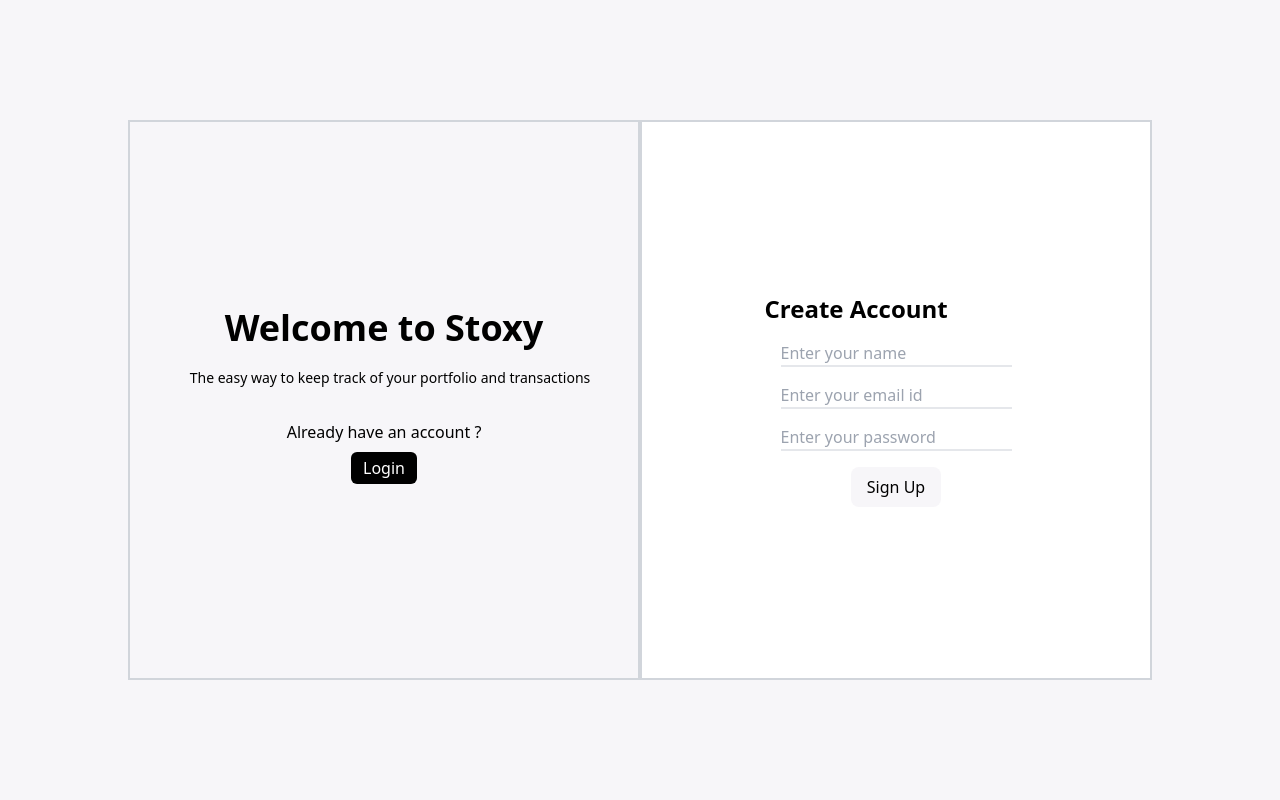
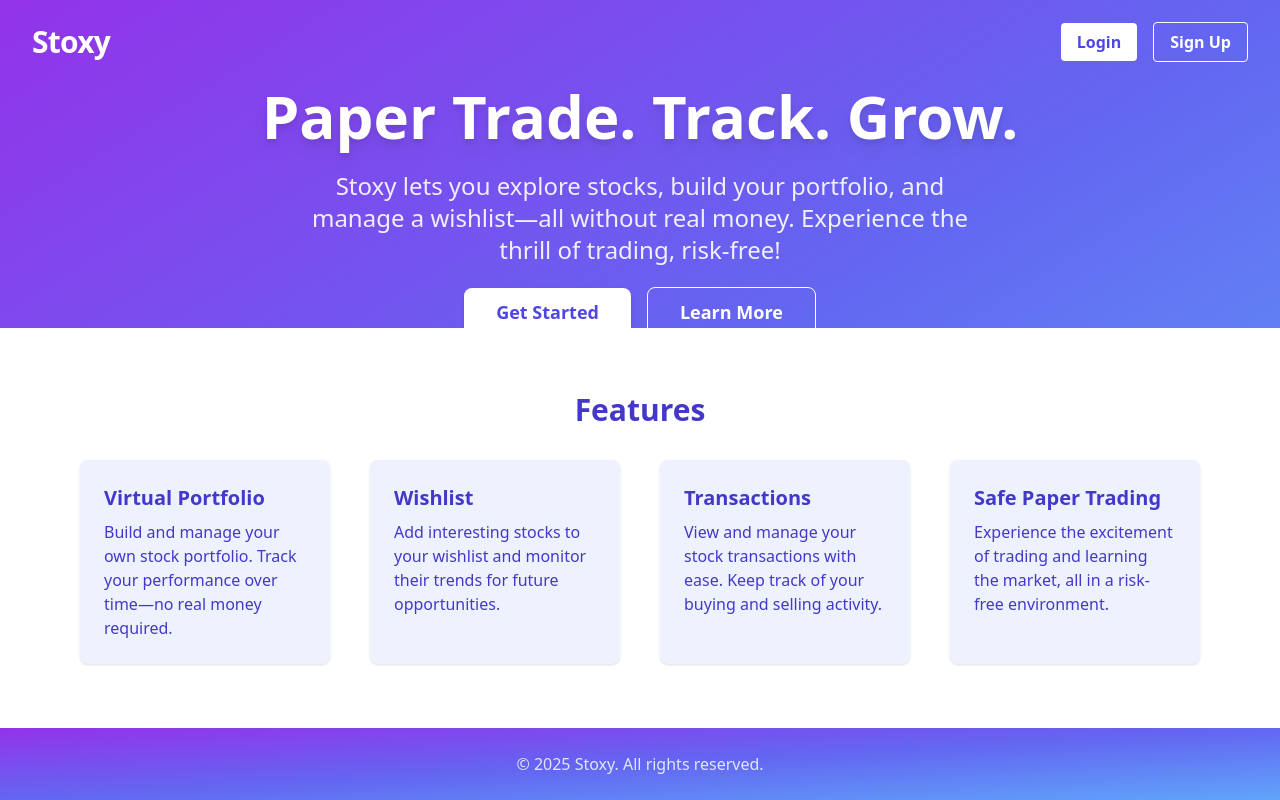
Before and after one commit to vimal-299/Stoxy, a React (Vite) app in the folder Client/: page / in a window 1280 px wide. Built offline with nearby package versions, Linux system fonts and the light colour scheme; the HTML template or start-up script is replaced by a standard one.

Commit message:
ui updated

```diff
--- a/Client/src/App.jsx
+++ b/Client/src/App.jsx
@@ -6,7 +6,8 @@ import Portfolio from "./components/portfolio"
 import Transactions from "./components/transactions"
 import Stockdetail from "./components/stockdetail"
 import Signup from './components/signup';
-import Login from './components/login'
+import Login from "./components/login"
+import Landing from './components/Landing';
 import { ValuesProvider } from './components/contexts';
 import { AuthProvider } from './components/AuthContext';
 import PrivateRoute from './components/PrivateRoute';
@@ -18,7 +19,8 @@ function App() {
       <AuthProvider>
         <ValuesProvider>
           <Routes>
-            <Route path="/" element={<Signup />} />
+            <Route path="/" element={<Landing />} />
+            <Route path="/signup" element={<Signup />} />
             <Route path="/login" element={<Login />} />
             <Route path="/home" element={<PrivateRoute><Dashboard /></PrivateRoute>} />
             <Route path="/myprofile" element={<PrivateRoute><Myprofile /></PrivateRoute>} />
--- /dev/null
+++ b/Client/src/components/Landing.jsx
@@ -0,0 +1,52 @@
+import React from 'react';
+import { Link } from 'react-router-dom';
+
+const Landing = () => {
+  return (
+    <div className="min-h-screen flex flex-col bg-gradient-to-br from-purple-600 via-indigo-500 to-blue-400 text-white">
+      <nav className="flex justify-between items-center px-8 py-6">
+        <div className="text-3xl font-bold tracking-tight">Stoxy</div>
+        <div className="space-x-4">
+          <Link to="/login" className="px-4 py-2 rounded bg-white text-indigo-600 font-semibold hover:bg-indigo-100 transition">Login</Link>
+          <Link to="/" className="px-4 py-2 rounded border border-white font-semibold hover:bg-white hover:text-indigo-600 transition">Sign Up</Link>
+        </div>
+      </nav>
+      <main className="flex flex-1 flex-col items-center justify-center text-center px-4">
+        <h1 className="text-5xl md:text-6xl font-extrabold mb-6 drop-shadow-lg">Paper Trade. Track. Grow.</h1>
+        <p className="text-lg md:text-2xl max-w-2xl mb-8 opacity-90">Stoxy lets you explore stocks, build your portfolio, and manage a wishlist—all without real money. Experience the thrill of trading, risk-free!</p>
+        <div className="space-x-4">
+          <Link to="/login" className="px-8 py-3 rounded-lg bg-white text-indigo-600 font-bold text-lg shadow hover:bg-indigo-100 transition">Get Started</Link>
+          <a href="#features" className="px-8 py-3 rounded-lg border border-white font-bold text-lg hover:bg-white hover:text-indigo-600 transition">Learn More</a>
+        </div>
+      </main>
+      <section id="features" className="py-16 bg-white text-indigo-700">
+        <div className="max-w-6xl mx-auto px-4">
+          <h2 className="text-3xl font-bold mb-8 text-center">Features</h2>
+          <div className="grid md:grid-cols-4 gap-10">
+            <div className="bg-indigo-50 rounded-lg p-6 shadow">
+              <h3 className="text-xl font-semibold mb-2">Virtual Portfolio</h3>
+              <p>Build and manage your own stock portfolio. Track your performance over time—no real money required.</p>
+            </div>
+            <div className="bg-indigo-50 rounded-lg p-6 shadow">
+              <h3 className="text-xl font-semibold mb-2">Wishlist</h3>
+              <p>Add interesting stocks to your wishlist and monitor their trends for future opportunities.</p>
+            </div>
+            <div className="bg-indigo-50 rounded-lg p-6 shadow">
+              <h3 className="text-xl font-semibold mb-2">Transactions</h3>
+              <p>View and manage your stock transactions with ease. Keep track of your buying and selling activity.</p>
+            </div>
+            <div className="bg-indigo-50 rounded-lg p-6 shadow">
+              <h3 className="text-xl font-semibold mb-2">Safe Paper Trading</h3>
+              <p>Experience the excitement of trading and learning the market, all in a risk-free environment.</p>
+            </div>
+          </div>
+        </div>
+      </section>
+      <footer className="py-6 text-center text-indigo-100 bg-gradient-to-br from-purple-600 via-indigo-500 to-blue-400">
+        &copy; {new Date().getFullYear()} Stoxy. All rights reserved.
+      </footer>
+    </div>
+  );
+};
+
+export default Landing;
--- /dev/null
+++ b/Client/src/components/Loader.jsx
@@ -0,0 +1,9 @@
+import React from 'react';
+
+const Loader = () => (
+  <div className="fixed inset-0 flex items-center justify-center bg-black bg-opacity-40 z-50">
+    <div className="w-20 h-20 border-4 border-indigo-500 border-t-transparent rounded-full animate-spin"></div>
+  </div>
+);
+
+export default Loader;
--- a/Client/src/components/login.jsx
+++ b/Client/src/components/login.jsx
@@ -1,52 +1,80 @@
-import { useState, useContext } from 'react'
-import { Link, useNavigate } from 'react-router-dom'
-import axios from 'axios'
-import { AuthContext } from './AuthContext'
 
-const login = () => {
+import React, { useState, useContext } from 'react';
+import { Link, useNavigate } from 'react-router-dom';
+import axios from 'axios';
+import { AuthContext } from './AuthContext';
+import Loader from './Loader';
 
-  const [email, setemail] = useState()
-  const [password, setpassword] = useState()
-  const navigate = useNavigate()
+const Login = () => {
+  const [email, setEmail] = useState('');
+  const [password, setPassword] = useState('');
+  const [loading, setLoading] = useState(false);
+  const navigate = useNavigate();
   const { login } = useContext(AuthContext);
 
-  const handlesubmit = (e) => {
-    e.preventDefault()
+  const handleSubmit = (e) => {
+    e.preventDefault();
+    setLoading(true);
     axios.post("https://stoxy.onrender.com/user-login", { email, password })
       .then(result => {
+        setLoading(false);
         if (result.data.token) {
           login(result.data.token);
-          navigate('/home')
+          navigate('/home');
+        } else if (result.data === "your password is incorrect") {
+          alert("Incorrect password");
+        } else if (result.data === "no user found") {
+          alert("User not found");
         }
-        else if (result.data === "your password is incorrect") {
-          alert("Incorrect password")
-        }
-        else if (result.data === "no user found") {
-          alert("User not found")
-        }
+      })
+      .catch(() => {
+        setLoading(false);
+        alert("Login failed. Please try again.");
       });
   };
 
   return (
-    <div className='h-screen flex flex-col md:flex-row items-center justify-center bg-[#F7F6F9]'>
+    <div className="min-h-screen flex items-center justify-center bg-gradient-to-br from-purple-600 via-indigo-500 to-blue-400">
+      {loading && <Loader />}
+      <div className="bg-white rounded-2xl shadow-lg flex flex-col md:flex-row overflow-hidden w-full max-w-4xl">
+        <div className="flex flex-col justify-center items-center p-8 md:w-1/2 bg-gradient-to-br from-indigo-100 to-white">
+          <h1 className="text-3xl font-bold text-indigo-700 mb-2">Welcome Back</h1>
+          <p className="mb-8 text-indigo-500">Sign in to your Stoxy account</p>
+          <form onSubmit={handleSubmit} className="w-full max-w-xs space-y-4">
+            <input
+              className="w-full px-4 py-2 border-b-2 border-indigo-300 focus:outline-none focus:border-indigo-500 bg-transparent text-indigo-700 placeholder-indigo-400"
+              type="email"
+              placeholder="Email"
+              value={email}
+              onChange={e => setEmail(e.target.value)}
+              required
+            />
+            <input
+              className="w-full px-4 py-2 border-b-2 border-indigo-300 focus:outline-none focus:border-indigo-500 bg-transparent text-indigo-700 placeholder-indigo-400"
+              type="password"
+              placeholder="Password"
+              value={password}
+              onChange={e => setPassword(e.target.value)}
+              required
+            />
+            <button
+              type="submit"
+              className="w-full py-2 mt-2 bg-indigo-600 text-white rounded-lg font-semibold hover:bg-indigo-700 transition"
+            >
+              Login
+            </button>
+          </form>
+        </div>
+        <div className="hidden md:flex flex-col justify-center items-center p-8 md:w-1/2 bg-gradient-to-br from-indigo-600 to-purple-600 text-white">
+          <h2 className="text-2xl font-bold mb-2">New to Stoxy?</h2>
+          <p className="mb-6">Create an account and start your paper trading journey!</p>
+          <Link to="/signup">
+            <button className="px-6 py-2 bg-white text-indigo-700 rounded-lg font-semibold hover:bg-indigo-100 transition">Sign Up</button>
+          </Link>
+        </div>
+      </div>
+    </div>
+  );
+};
 
-      <div className="flex flex-col items-center justify-center h-[40vh] w-[80vw] md:w-[40vw] md:h-[70vh] border-solid border-[2px] border-gray-300">
-        <form onSubmit={handlesubmit}>
-          <h1 className='text-2xl text-center font-bold'>Welcome Back</h1>
-          <input className='block m-4 bg-[#F7F6F9] border-b-2' type="text" placeholder='Enter your email' onChange={(e) => { setemail(e.target.value) }} />
-          <input className='block m-4 bg-[#F7F6F9] border-b-2' type="text" placeholder='Enter your password' onChange={(e) => { setpassword(e.target.value) }} />
-          <button className='bg-white rounded-lg px-4 py-2 mx-auto flex'>Login</button>
-        </form>
-      </div>
-
-      <div className="h-[40vh] w-[80vw] md:w-[40vw] md:h-[70vh] bg-white flex flex-col items-center justify-center border-solid border-[2px] border-gray-300">
-        <h3 className='journey'>Let's Start the Journey</h3>
-        <p>New to this site ?</p>
-        <Link to="/"><button className='px-3 py-2 bg-black text-white rounded-md mx-4 my-8'>Sign-up</button></Link>
-      </div>
-
-    </div>
-  )
-}
-
-export default login
+export default Login;
--- a/Client/src/components/signup.jsx
+++ b/Client/src/components/signup.jsx
@@ -1,17 +1,22 @@
-import { useState } from 'react'
-import { Link, useNavigate } from 'react-router-dom'
-import axios from 'axios'
 
-const signup = () => {
-  const [name, setname] = useState()
-  const [email, setemail] = useState()
-  const [password, setpassword] = useState()
-  const navigate = useNavigate()
+import React, { useState } from 'react';
+import { Link, useNavigate } from 'react-router-dom';
+import axios from 'axios';
+import Loader from './Loader';
 
-  const handlesubmit = (e) => {
+const Signup = () => {
+  const [name, setName] = useState('');
+  const [email, setEmail] = useState('');
+  const [password, setPassword] = useState('');
+  const [loading, setLoading] = useState(false);
+  const navigate = useNavigate();
+
+  const handleSubmit = (e) => {
     e.preventDefault();
+    setLoading(true);
     axios.post("https://stoxy.onrender.com/user-signup", { name, email, password })
       .then(result => {
+        setLoading(false);
         if (result.data.message === "User created") {
           alert("Signup successful!");
           navigate('/login');
@@ -21,32 +26,64 @@ const signup = () => {
           alert("Signup failed.");
         }
       })
-    .catch(err => {
-      console.error("Signup error:", err);
+      .catch(() => {
+        setLoading(false);
         alert("Something went wrong. Please try again later.");
       });
   };
 
   return (
-    <div className='h-screen flex flex-col md:flex-row items-center justify-center bg-[#F7F6F9]'>
-      <div className="flex flex-col items-center justify-center h-[40vh] w-[80vw] md:w-[40vw] md:h-[70vh] border-solid border-[2px] border-gray-300">
-        <h1 className='font-bold text-2xl md:text-4xl mb-5'>Welcome to Stoxy</h1>
-        <h3 className='ml-3 mb-8 text-xs text-center md:text-sm'>The easy way to keep track of your portfolio and transactions</h3>
-        <p>Already have an account ?</p>
-        <Link to="/login"><button className='px-3 py-1 bg-black text-white rounded-md mx-4 my-2'>Login</button></Link>
+    <div className="min-h-screen flex items-center justify-center bg-gradient-to-br from-purple-600 via-indigo-500 to-blue-400">
+      {loading && <Loader />}
+      <div className="bg-white rounded-2xl shadow-lg flex flex-col md:flex-row overflow-hidden w-full max-w-4xl">
+        <div className="hidden md:flex flex-col justify-center items-center p-8 md:w-1/2 bg-gradient-to-br from-indigo-600 to-purple-600 text-white">
+          <h2 className="text-2xl font-bold mb-2">Already have an account?</h2>
+          <p className="mb-6">Sign in to manage your portfolio and wishlist!</p>
+          <Link to="/login">
+            <button className="px-6 py-2 bg-white text-indigo-700 rounded-lg font-semibold hover:bg-indigo-100 transition">Login</button>
+          </Link>
         </div>
-      <div className="h-[40vh] md:h-[70vh] w-[80vw] md:w-[40vw] bg-white flex flex-col items-center justify-center border-solid border-[2px] border-gray-300">
-        <form onSubmit={handlesubmit} className='gap-8'>
-          <h1 className='font-bold text-2xl'>Create Account</h1>
-          <input className='block m-4 border-b-2' type="text" placeholder='Enter your name' required onChange={(e)=>{setname(e.target.value)}} />
-          <input className='block m-4 border-b-2' type="email" placeholder='Enter your email id' required onChange={(e)=>{setemail(e.target.value)}} />
-          <input className='block m-4 border-b-2' type="password" placeholder='Enter your password' required pattern=".*[A-Z].*" title="Password must contain at least one uppercase letter" onChange={(e)=>{setpassword(e.target.value)}} />
-          <button className='px-4 py-2 mx-auto flex rounded-lg bg-[#F7F6F9]'>Sign Up</button>
+        <div className="flex flex-col justify-center items-center p-8 md:w-1/2 bg-gradient-to-br from-indigo-100 to-white">
+          <h1 className="text-3xl font-bold text-indigo-700 mb-2">Create Account</h1>
+          <p className="mb-8 text-indigo-500">Start your paper trading journey with Stoxy</p>
+          <form onSubmit={handleSubmit} className="w-full max-w-xs space-y-4">
+            <input
+              className="w-full px-4 py-2 border-b-2 border-indigo-300 focus:outline-none focus:border-indigo-500 bg-transparent text-indigo-700 placeholder-indigo-400"
+              type="text"
+              placeholder="Name"
+              value={name}
+              onChange={e => setName(e.target.value)}
+              required
+            />
+            <input
+              className="w-full px-4 py-2 border-b-2 border-indigo-300 focus:outline-none focus:border-indigo-500 bg-transparent text-indigo-700 placeholder-indigo-400"
+              type="email"
+              placeholder="Email"
+              value={email}
+              onChange={e => setEmail(e.target.value)}
+              required
+            />
+            <input
+              className="w-full px-4 py-2 border-b-2 border-indigo-300 focus:outline-none focus:border-indigo-500 bg-transparent text-indigo-700 placeholder-indigo-400"
+              type="password"
+              placeholder="Password (at least 1 uppercase letter)"
+              value={password}
+              pattern={".*[A-Z].*"}
+              title="Password must contain at least one uppercase letter"
+              onChange={e => setPassword(e.target.value)}
+              required
+            />
+            <button
+              type="submit"
+              className="w-full py-2 mt-2 bg-indigo-600 text-white rounded-lg font-semibold hover:bg-indigo-700 transition"
+            >
+              Sign Up
+            </button>
           </form>
         </div>
+      </div>
+    </div>
+  );
+};
 
-    </div>
-  )
-}
-
-export default signup
+export default Signup;
```
Also changed, not shown: Client/src/components/dashboard.jsx (+22 -38 lines), Client/src/components/myprofile.jsx (+8 -6 lines), Client/src/components/portfolio.jsx (+23 -24 lines), Client/src/components/stockdetail.jsx (+12 -4 lines), Client/src/components/transactions.jsx (+8 -8 lines). Lines whose indentation alone changed are shown as unchanged.
